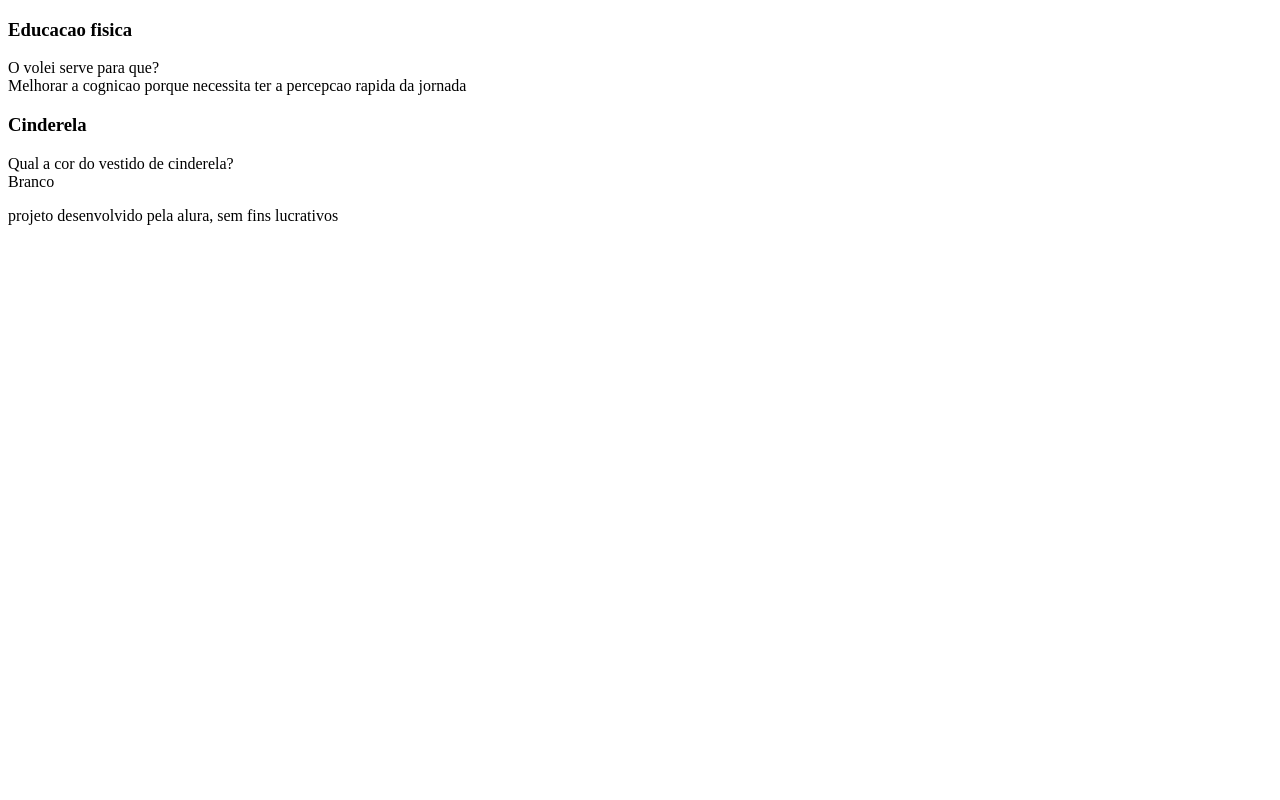
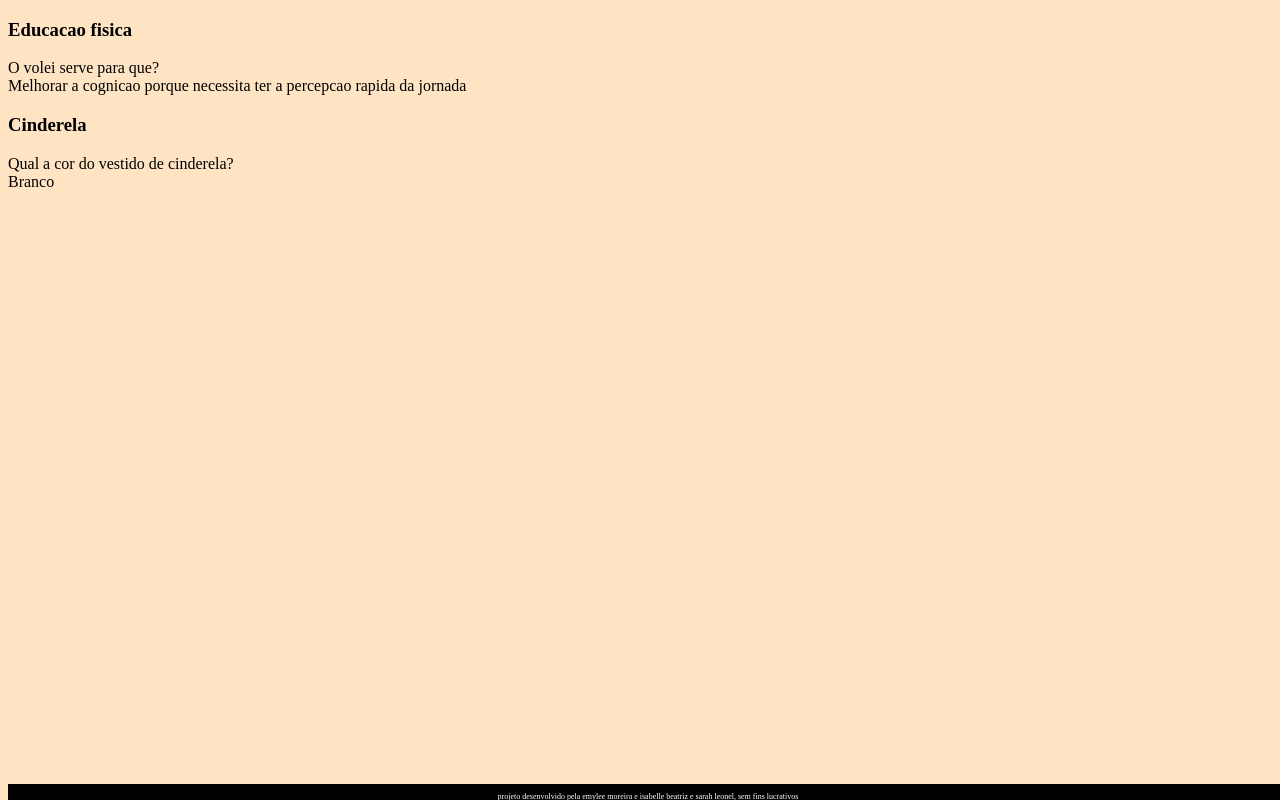
Before and after one commit to Emyribeiromoreira/Meu-jogo-de-cartas.html, a plain HTML site: page index.html in a window 1280 px wide. Drawn offline with Linux system fonts and the light colour scheme; files that its build step writes are made by us from their sources.

Commit message:
Add files via upload

```diff
--- a/index.html
+++ b/index.html
@@ -3,6 +3,7 @@
 <head>
     <meta charset="UTF-8">
     <meta name="viewport" content="width=device-width, initial-scale=1.0">
+    <link rel="stylesheet" href="Assets/style.css">
     <title>Flashcard</title>
     </head>
     <body>
@@ -36,7 +37,7 @@
         </section>
      </main>
     <footer>
-    <p>projeto desenvolvido pela alura, sem fins lucrativos</p>
+    <p>projeto desenvolvido pela emylee moreira e isabelle beatriz e sarah leonel, sem fins lucrativos</p>
     </footer>
     </body>
     </html>
--- /dev/null
+++ b/style.css
@@ -0,0 +1,17 @@
+body {
+    background-color: bisque;
+}
+
+footer {
+    background-color: black;
+    color: white;
+    position: fixed;
+    bottom: 0;
+    width: 100%;
+    height: 1rem;
+}
+
+footer p {
+    text-align: center;
+    font-size: 0.5rem;
+}
```
